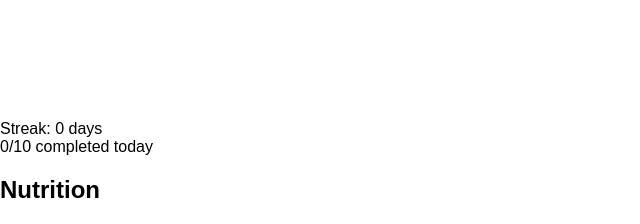
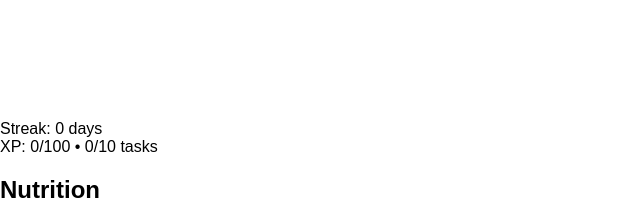
Before and after one commit to shivanamdeo23-cpu/regain, a Next.js app: page /daily in a window 1280 px wide. Shown: the part 1300-1524 px from the top of the page, without its empty margins (0-640 px from the left). Built offline with nearby package versions, Linux system fonts and the light colour scheme.

Commit message:
Update page.tsx

```diff
--- a/app/daily/page.tsx
+++ b/app/daily/page.tsx
@@ -1,10 +1,10 @@
 "use client";
 
-// app/daily/page.tsx — Daily Tasks (toggle + dedupe fix)
-// - Toggle on/off per task (XP/progress go up/down)
-// - DEDUPES completed[] on load and on every write (prevents ghost XP)
-// - Daily reset at local midnight
-// - Streak increments only at day rollover if ALL tasks were done yesterday
+// app/daily/page.tsx — Daily Tasks (toggle + derived XP)
+// - Toggle on/off per task (Undo supported)
+// - XP & progress are FULLY DERIVED from completed[] (never stored/incremented)
+// - Dedupe on load and every save to prevent ghost entries
+// - Daily reset at local midnight; streak updates on rollover if all tasks were done
 // - Tailwind CSS styles
 
 import { useEffect, useMemo, useState } from "react";
@@ -38,6 +38,9 @@ const ALL_TASKS: Task[] = [
 ];
 const CATEGORIES: Task["category"][] = ["Nutrition", "Exercise", "Lifestyle"];
 
+// XP config
+const POINTS_PER_TASK = 10; // adjust freely; progress scales with this
+
 // Storage keys
 const STORAGE_KEY = "dailyTasks_state_v1"; // { date: "YYYY-MM-DD", completed: string[] }
 const STREAK_KEY = "dailyTasks_streak_v1"; // { lastDate: string|null, streak: number }
@@ -49,9 +52,7 @@ function todayLocal(): string {
   const tzAdjusted = new Date(now.getTime() - now.getTimezoneOffset() * 60000);
   return fmtDate(tzAdjusted);
 }
-function dedupe(arr: string[]): string[] {
-  return Array.from(new Set(arr));
-}
+function dedupe(arr: string[]): string[] { return Array.from(new Set(arr)); }
 function loadState(): { date: string; completed: string[] } {
   try {
     const raw = localStorage.getItem(STORAGE_KEY);
@@ -59,9 +60,7 @@ function loadState(): { date: string; completed: string[] } {
     const parsed = JSON.parse(raw);
     const date = typeof parsed?.date === "string" ? parsed.date : todayLocal();
     const list = Array.isArray(parsed?.completed) ? parsed.completed : [];
-    // ✅ DEDUPE on load
     const unique = dedupe(list);
-    // Write-back normalized shape to avoid future drift
     localStorage.setItem(STORAGE_KEY, JSON.stringify({ date, completed: unique }));
     return { date, completed: unique };
   } catch {
@@ -69,7 +68,6 @@ function loadState(): { date: string; completed: string[] } {
   }
 }
 function saveState(state: { date: string; completed: string[] }) {
-  // ✅ DEDUPE on every write
   const next = { date: state.date, completed: dedupe(state.completed) };
   localStorage.setItem(STORAGE_KEY, JSON.stringify(next));
 }
@@ -83,14 +81,9 @@ function loadStreak(): { lastDate: string | null; streak: number } {
     return { lastDate: null, streak: 0 };
   }
 }
-function saveStreak(s: { lastDate: string | null; streak: number }) {
-  localStorage.setItem(STREAK_KEY, JSON.stringify(s));
-}
+function saveStreak(s: { lastDate: string | null; streak: number }) { localStorage.setItem(STREAK_KEY, JSON.stringify(s)); }
 function groupTasks(tasks: Task[]): TasksByCategory {
-  return tasks.reduce((acc, t) => {
-    (acc[t.category] ||= []).push(t);
-    return acc;
-  }, {} as TasksByCategory);
+  return tasks.reduce((acc, t) => { (acc[t.category] ||= []).push(t); return acc; }, {} as TasksByCategory);
 }
 function daysBetweenISO(a: string, b: string): number {
   const da = new Date(a + "T00:00:00");
@@ -105,6 +98,10 @@ export default function Page() {
 
   // Init + daily rollover / streak
   useEffect(() => {
+    // Clean up any legacy XP keys if you had them
+    localStorage.removeItem("xp");
+    localStorage.removeItem("totalXp");
+
     const t = todayLocal();
     const s = loadState();
     if (s.date !== t) {
@@ -139,21 +136,21 @@ export default function Page() {
     }
   }, []);
 
-  // Derived
+  // Derived (pure) — XP/progress are computed from completed[], never stored
   const grouped = useMemo(() => groupTasks(ALL_TASKS), []);
-  const total = ALL_TASKS.length;
+  const totalTasks = ALL_TASKS.length;
   const completedCount = state ? state.completed.length : 0;
-  const progress = total ? Math.round((completedCount / total) * 100) : 0;
+  const xp = completedCount * POINTS_PER_TASK;
+  const maxXp = totalTasks * POINTS_PER_TASK;
+  const progress = maxXp ? Math.round((xp / maxXp) * 100) : 0;
 
   // Toggle on/off a task — ALWAYS dedupes the list
   function toggleTask(taskId: string) {
     if (!state) return;
     const isDone = state.completed.includes(taskId);
-
-    // Remove all occurrences if present; otherwise add once
     const nextCompleted = isDone
-      ? state.completed.filter((id) => id !== taskId)
-      : [...state.completed, taskId];
+      ? state.completed.filter((id) => id !== taskId) // remove → XP down
+      : [...state.completed, taskId];                 // add → XP up
 
     const next = { ...state, completed: dedupe(nextCompleted) };
     saveState(next);
@@ -178,15 +175,15 @@ export default function Page() {
         <StreakBadge streak={streak.streak} />
       </div>
 
-      {/* Progress Bar */}
-      <div className="w-full bg-gray-100 rounded-full h-3 mb-6">
+      {/* Progress / XP */}
+      <div className="w-full bg-gray-100 rounded-full h-3 mb-2">
         <div
           className="h-3 rounded-full transition-all"
           style={{ width: `${progress}%`, background: `linear-gradient(90deg, rgba(59,130,246,1), rgba(16,185,129,1))` }}
           aria-label={`Progress ${progress}%`}
         />
       </div>
-      <div className="text-sm text-gray-600 mb-6">{completedCount}/{total} completed today</div>
+      <div className="text-xs text-gray-600 mb-6">XP: {xp}/{maxXp} • {completedCount}/{totalTasks} tasks</div>
 
       {/* Categories */}
       <div className="space-y-6">
```
